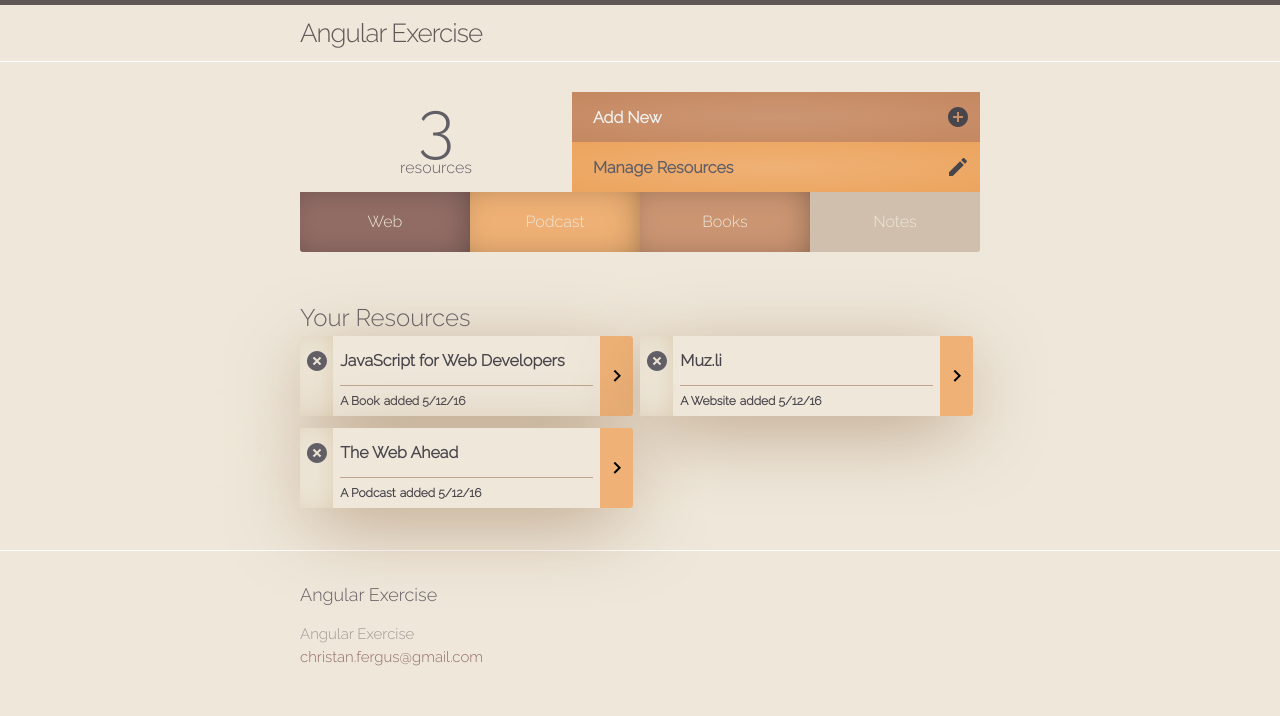
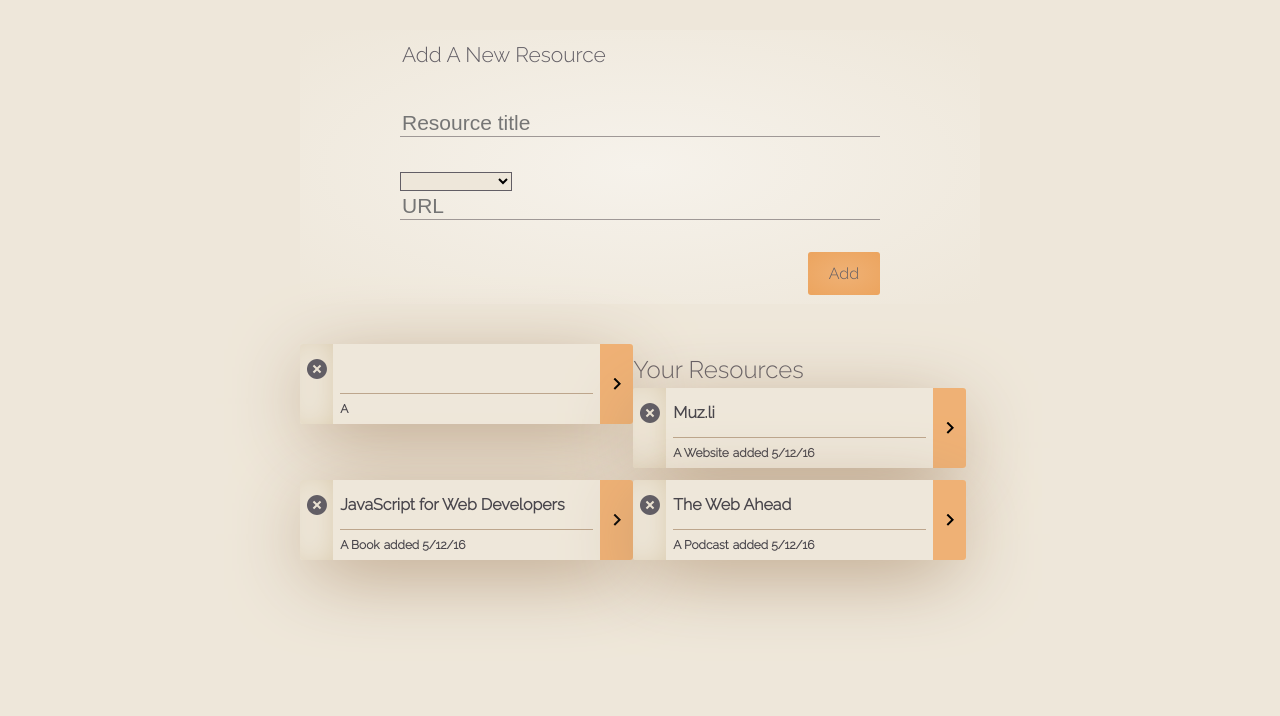
Before and after one commit to fergd/angularx, a website: page index.html in a window 1280 px wide. Drawn offline with nearby package versions, Linux system fonts and the light colour scheme.

Commit message:
changes to adding this push is broken

```diff
--- a/index.html
+++ b/index.html
@@ -1,5 +1,5 @@
 <!DOCTYPE html>
-<html ng-app="resourcesSite">
+<html ng-app="keeper">
 	<head>
 		<meta charset="utf-8">
 		<meta http-equiv="X-UA-Compatible" content="IE=edge">
@@ -8,81 +8,66 @@
 		<link rel="stylesheet" href="styles/css/main.css">
 		<link href='https://fonts.googleapis.com/css?family=Raleway:300' rel='stylesheet' type='text/css'>
 	</head>
-	<body ng-app="resourcesSite">
-	    <header class="site-header">
+	<body>
+		<div class="page-content" ng-controller="ResourceController as keeper">
 			<div class="wrapper">
-	            <a class="site-title" href="/">Angular Exercise</a>
-	            <nav class="site-nav">
-	                <a href="#" class="menu-icon">
-	                    <svg viewBox="0 0 18 15">
-	                        <path fill="#424242" d="M18,1.484c0,0.82-0.665,1.484-1.484,1.484H1.484C0.665,2.969,0,2.304,0,1.484l0,0C0,0.665,0.665,0,1.484,0 h15.031C17.335,0,18,0.665,18,1.484L18,1.484z" />
-	                        <path fill="#424242" d="M18,7.516C18,8.335,17.335,9,16.516,9H1.484C0.665,9,0,8.335,0,7.516l0,0c0-0.82,0.665-1.484,1.484-1.484 h15.031C17.335,6.031,18,6.696,18,7.516L18,7.516z" />
-	                        <path fill="#424242" d="M18,13.516C18,14.335,17.335,15,16.516,15H1.484C0.665,15,0,14.335,0,13.516l0,0 c0-0.82,0.665-1.484,1.484-1.484h15.031C17.335,12.031,18,12.696,18,13.516L18,13.516z" />
-	                    </svg>
-	                </a>
-	                <div class="trigger">
-	                </div>
-	            </nav>
-	        </div>
-	    </header>
-	    <div class="page-content" ng-controller="ResourceController">
-	        <div class="wrapper">
-	            <div role="content">
-	                <form ng-submit="addResource()" ng-show="showForm" class="add-form">
+				<div role="content" >
+					<div >
+						<form ng-submit="addCtrl.addResource(singleResource)" class="add-form" ng-controller="AddSourceController as addCtrl"><!--ng-show="showForm" -->
 		                    <fieldset>
 		                        <legend>Add A New Resource</legend>
 		                        <label for="title" class="is-hidden">Resource title</label>
-	                        <input ng-model="titleInput" type="text" id="title" placeholder="Resource title">
-	                        <!-- TODO: make a select box to preserve categories -->
+		                        <input ng-model="addCtrl.source.name" type="text" id="title" placeholder="Resource title">
 		                        <label for="type" class="is-hidden">Resource type</label>
-	                        <input ng-model="typeInput" type="text" id="type" placeholder="Resource type">
+		                        <select ng-model="addCtrl.source.type" id="type" name="Resource Type">
+		                        	<option value="Resource Type" disabled selected >Resource Type</option>
+									<option value="book">Book</option>
+									<option value="website">Website</option>
+		                        	<option value="podcast">Podcast</option>
+		                        </select>
 		                        <label for="source" class="is-hidden">URL</label>
-	                        <input ng-model="urlInput" type="text" id="source" placeholder="URL">
+		                        <input ng-model="addCtrl.source.url" type="text" id="source" placeholder="URL">
 		                        <div>
-	                        	<button type="submit" ng-click="add(); showForm=false">Add</button>
+		                        	<button type="submit">Add</button><!--ng-click="add(); showForm=false"-->
 		                    	</div>
 		                    </fieldset>
 						</form>
 
-	                    <article>
-	                        <header class="is-hidden">
-	                            <h1>Resources Status &amp; Tools</h1>
-	                        </header>
-	                        <div class="stats-control">
-	                            <div class="status">
-	                                <h2><span>{{ items.length }}</span><br>resources</h2>
-	                            </div>
-	                            <div class="buttons-group">
-	                                <button type="submit" ng-click="showForm=true">Add New
+						<div class="resource-item-wrapper item-has-animation">
+	                		<div class="re-category">
 								<i class="icon-add"><svg xmlns="http://www.w3.org/2000/svg"><path d="M0 0h24v24H0z" fill="none"/><path d="M12 2C6.48 2 2 6.48 2 12s4.48 10 10 10 10-4.48 10-10S17.52 2 12 2zm5 11h-4v4h-2v-4H7v-2h4V7h2v4h4v2z"/></svg></i>
-	                                </button>
-	                                <button>Manage Resources
-	                                    <i class="icon-edit"><svg xmlns="http://www.w3.org/2000/svg"><path d="M3 17.25V21h3.75L17.81 9.94l-3.75-3.75L3 17.25zM20.71 7.04c.39-.39.39-1.02 0-1.41l-2.34-2.34c-.39-.39-1.02-.39-1.41 0l-1.83 1.83 3.75 3.75 1.83-1.83z"/><path d="M0 0h24v24H0z" fill="none"/></svg></i>
-	                                </button>
-	                            </div>
-	                        </div>
-	                        <ul class="not-style-type category-tabs">
-	                            <li class="is-website" ng-model="resourceType" ng-click="tabbed()">Web</li>
-	                            <li class="is-podcast" ng-model="resourceType" ng-click="tabbed()">Podcast</li>
-	                            <li class="is-book" ng-model="resourceType" ng-click="tabbed()">Books</li>
-	                            <!-- Did not have a chance to address notes feature -->
-	                            <li class="is-notes" ng-model="resourceType" ng-click="tabbed()">Notes</li>
-	                        </ul>
-	                        <section class="resources-list">
-	                            <h2>Your Resources</h2>
-	                            <ul class="no-style-type" >
-	                                <li class="resource-item-wrapper item-has-animation" ng-repeat="item in items | orderBy:-'item.date'">
-	                                    <div class="re-category is-podcast" ng-click="remove($index)">
-											<i class="icon-add" ng-click="remove($index)"><svg xmlns="http://www.w3.org/2000/svg"><path d="M0 0h24v24H0z" fill="none"/><path d="M12 2C6.48 2 2 6.48 2 12s4.48 10 10 10 10-4.48 10-10S17.52 2 12 2zm5 11h-4v4h-2v-4H7v-2h4V7h2v4h4v2z"/></svg></i>
 	                		</div>
 	                		<div class="re-middle">
 	                   			<div class="re-title is-ellipsis">
-	                                            <span>{{item.name}}</span>
+	                        		<span>{{addCtrl.source.name}}</span>
 	                    		</div>
-	                                        <div class="re-info"><span>A {{item.type}}</span> <span>added {{item.date | date:'shortDate'}}</span>
+	                    		<div class="re-info"><span>A {{addCtrl.source.type}}</span></span>
 	                    		</div>
 	               		 	</div>
-	                                    <a ng-href="{{item.url}}" target="_blank" rel="external" class="re-link hidden-text">link
+	                		<a href target="_blank" rel="external" class="re-link hidden-text">link
+		                    	<svg xmlns="http://www.w3.org/2000/svg">
+								    <path d="M8.59 16.34l4.58-4.59-4.58-4.59L10 5.75l6 6-6 6z"/>
+								    <path d="M0-.25h24v24H0z" fill="none"/>
+								</svg>
+							</a>
+	            		</div>
+					</div>
+
+					<section class="resources-list" >
+						<h2>Your Resources</h2>
+						<ul class="no-style-type">
+							<li class="resource-item-wrapper item-has-animation" ng-repeat="singleResource in keeper.resources">
+                        		<div class="re-category is-podcast">
+									<i class="icon-add"><svg xmlns="http://www.w3.org/2000/svg"><path d="M0 0h24v24H0z" fill="none"/><path d="M12 2C6.48 2 2 6.48 2 12s4.48 10 10 10 10-4.48 10-10S17.52 2 12 2zm5 11h-4v4h-2v-4H7v-2h4V7h2v4h4v2z"/></svg></i>
+                        		</div>
+                        		<div class="re-middle">
+                           			<div class="re-title is-ellipsis">
+                                		<span>{{singleResource.name}}</span>
+                            		</div>
+                            		<div class="re-info"><span>A {{singleResource.type}}</span> <span>added {{singleResource.date | date:'shortDate'}}</span>
+                            		</div>
+                       		 	</div>
+                        		<a ng-href="{{singleResource.url}}" target="_blank" rel="external" class="re-link hidden-text">link
 			                    	<svg xmlns="http://www.w3.org/2000/svg">
 									    <path d="M8.59 16.34l4.58-4.59-4.58-4.59L10 5.75l6 6-6 6z"/>
 									    <path d="M0-.25h24v24H0z" fill="none"/>
@@ -91,23 +76,22 @@
                     		</li>
 						</ul>
 					</section>
-	                    </article>
 				</div>
 			</div>
+
+
+
+
+
+
+
+
+
+
+
+
+
 		</div>
-	    <footer class="site-footer">
-	        <div class="wrapper">
-	            <h2 class="footer-heading">Angular Exercise</h2>
-	            <div class="footer-col-wrapper">
-	                <div class="footer-col footer-col-1">
-	                    <ul class="contact-list">
-	                        <li>Angular Exercise</li>
-	                        <li><a href="mailto:christan.fergus@gmail.com">christan.fergus@gmail.com</a></li>
-	                    </ul>
-	                </div>
-	            </div>
-	        </div>
-	    </footer>
 		<script src="https://ajax.googleapis.com/ajax/libs/angularjs/1.5.5/angular.min.js"></script>
 		<script src="js/ui-bootstrap-tpls-1.3.2.min.js"></script>
 		<script src="js/app.js"></script>
--- a/js/app.js
+++ b/js/app.js
@@ -1,57 +1,52 @@
 (function() {
-    var app = angular.module('resourcesSite', []);
+	var app = angular.module('keeper', [ ]);
 
-    app.controller('ResourceController', function($scope) {
-        // TODO: continue to hook up filtering
-        $scope.resourceType = [{
-            id: 1,
-            name: 'Book'
-        }, {
-            id: 2,
-            name: 'Website'
-        }, {
-            id: 3,
-            name: 'Podcast'
-        }];
+	app.controller('AddSourceController', function(){
+		this.singleResource = {};
 
-        $scope.items = [{
-            name: 'JavaScript for Web Developers',
-            // will be replaced by updated filter array
-            type: 'Book',
-            url: 'http://www.amazon.com/Professional-JavaScript-Developers-Nicholas-Zakas/dp/1118026691',
-            date: new Date()
-        }, {
-            name: 'Muz.li',
-            type: 'Website',
-            url: 'http://muz.li',
-            date: new Date()
-        }, {
+		this.addResource = function(singleResource) {
+			singleResource.push(this.singleResource);
+		};
+
+		// this.addResource = function(resource) {
+		// 	resource.resources.push(this.singleResource);
+		// };
+
+
+	// 	reviewCtrl = addCtrl
+	// 	ReviewController = AddSourceController
+	//	review = singleResource
+	//	reviews = resources
+	// 	addReview = addResource
+	//	reviewCtrl = addCtrl
+	// 	product = singleResource (?)
+
+	});
+
+	app.controller('ResourceController', function(){
+		// resources is a property of controller set equal to item
+		this.resources = items;
+	});
+
+	// resources
+	var items = [
+		{
+			name: 'Muz.li',
+			type: 'Website',
+			url: 'http://muz.li',
+			date: new Date()
+		},
+		{
+			name: 'JavaScript for Web Developers',
+			type: 'Book',
+			url: 'http://www.amazon.com/Professional-JavaScript-Developers-Nicholas-Zakas/dp/1118026691',
+			date: new Date()
+		},
+		{
             name: 'The Web Ahead',
             type: 'Podcast',
             url: 'http://thewebahead.net',
             date: new Date()
-        }];
-
-        $scope.add = function() {
-            $scope.items.push({
-                name: $scope.titleInput,
-                type: $scope.typeInput,
-                url: $scope.urlInput,
-                date: new Date()
-            });
-            // I know there must be a better way than this to clear the fields!
-            $scope.titleInput = '';
-            $scope.typeInput = '';
-            $scope.urlInput = '';
-        };
-
-        $scope.remove = function(index) {
-            $scope.items.splice(index, 1);
-        };
-
-        $scope.tabbed = function() {
-            console.log("I'd rather be filtering");
-        };
-    });
-
+        }
+	];
 })();
--- a/styles/sass/organisms/_forms.scss
+++ b/styles/sass/organisms/_forms.scss
@@ -43,4 +43,9 @@
 		@include button($button-color: $yellow);
 		float: right;
 	}
+	select{
+		border: 1px solid $dirt;
+		border-radius: 0;
+		background: $cream;
+	}
 }
```
Also changed, not shown: js/temp.js (added, +58 -0 lines), temp.html (added, +102 -0 lines), styles/css/main.css, 1 other file. Lines whose indentation alone changed are shown as unchanged.
